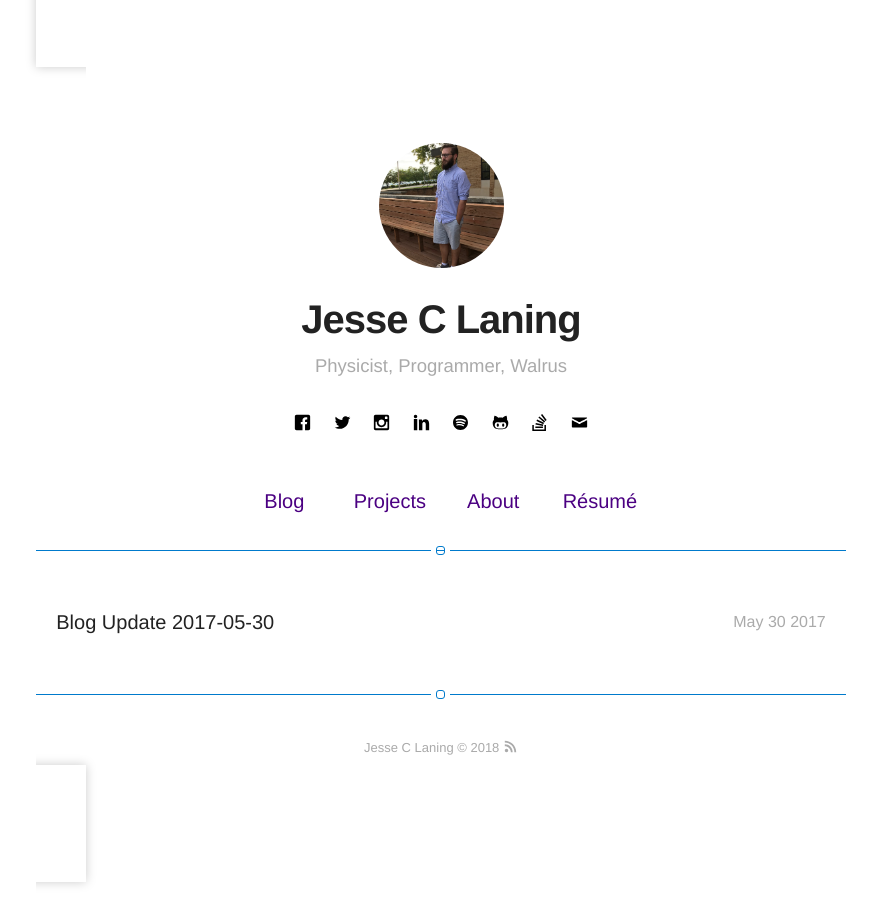
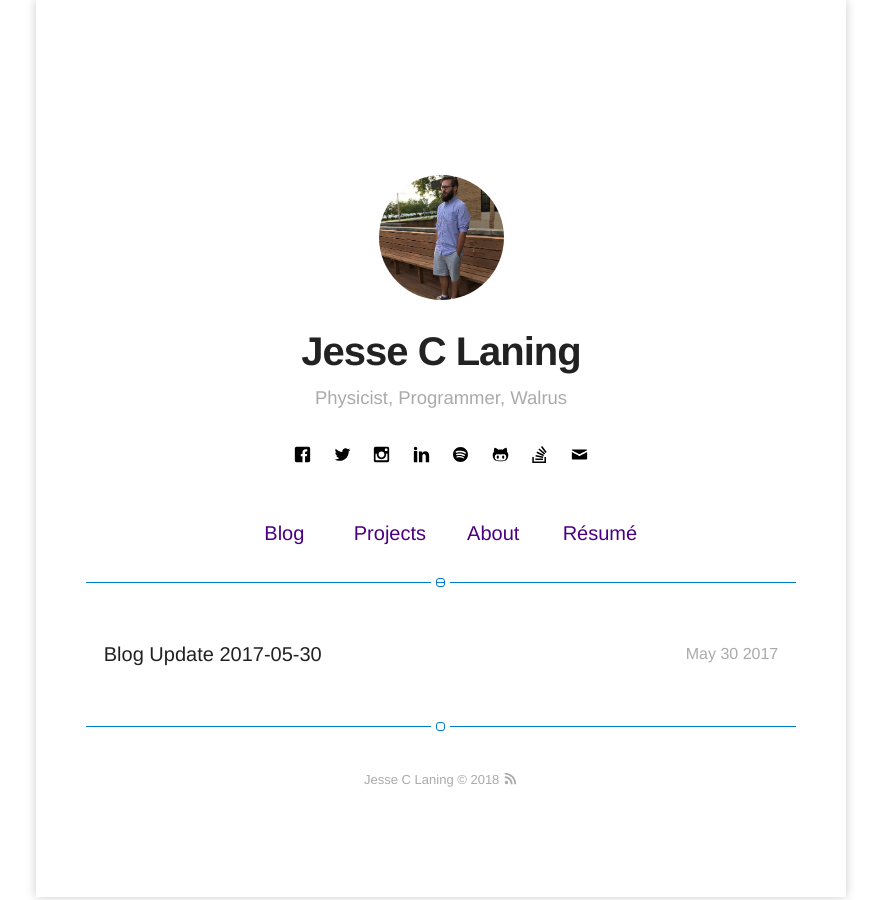
Before and after one commit to jamolnng/jamolnng.github.io, a Jekyll site: the page built from index.html, in a window 1280 px wide. Shown: the whole page, without its empty margins (199-1080 px from the left). Built offline with Jekyll 4.4.1, drawn with Linux system fonts in a browser that asks for light colours; nearby versions of some CDN libraries; library files that are not in the unit come from our copies.

Commit message:
Update default.html

```diff
--- a/_layouts/default.html
+++ b/_layouts/default.html
@@ -31,7 +31,7 @@ layout: compress
 </head>
 <body>
     <div class="wrapper-{% if site.width == "normal" %}normal{% elsif site.width == "large" %}large{% endif %}">
-        <span style="padding:50px;padding-top:50px;background-color:#FFFFFF;box-shadow:0px 0px 10px 0px #CCCCCC;">
+        <div style="padding:50px;padding-top:50px;background-color:#FFFFFF;box-shadow:0px 0px 10px 0px #CCCCCC;">
         {% if page.tag %}
             <div class="post">
         {% else %}
@@ -44,7 +44,7 @@ layout: compress
 
             {{ content }}
     </div>
-    </span>
+    </dvi>
     {% include icons.html %}
 	</div>
 	<div id="terminal" style="z-index:-999;color: rgba(0,122,204,0.2);"></div>
```
